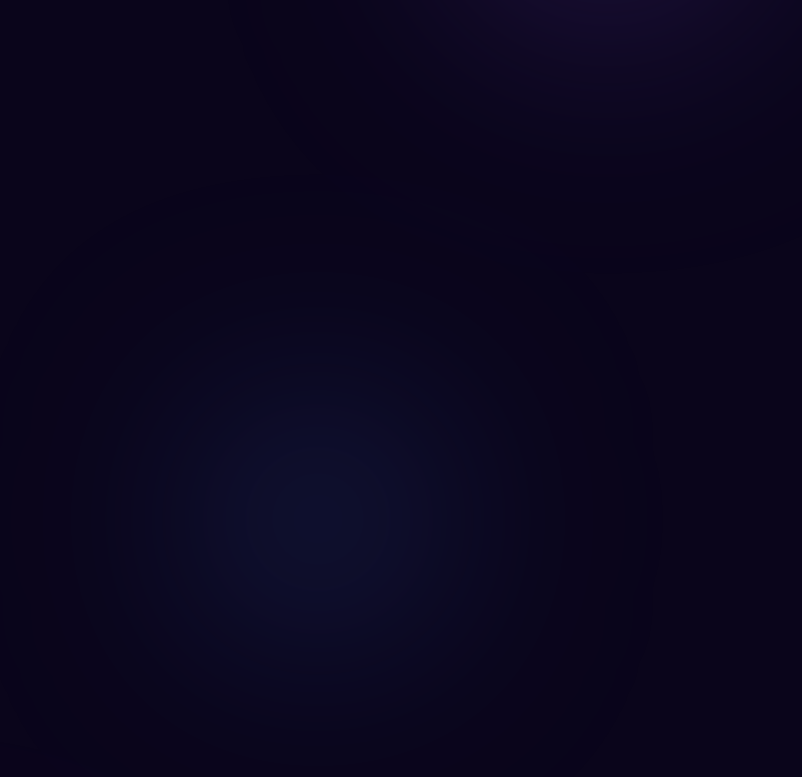
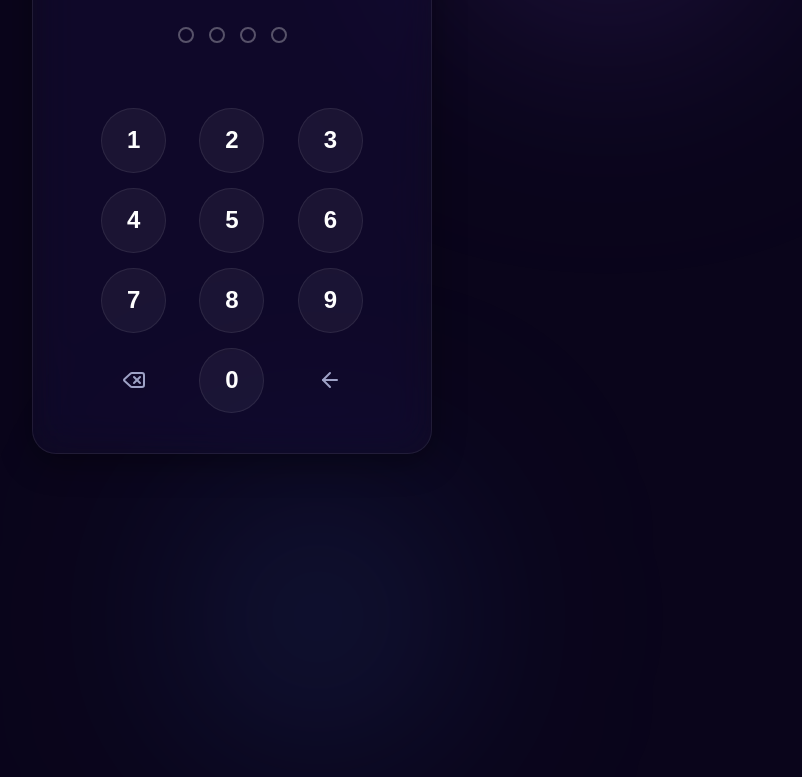
Before and after one commit to manstwn/expense-tracker, a website: page public/index.html in a window 1280 px wide. Shown: the part 271-1048 px from the top of the page, without its empty margins (408-1210 px from the left). Drawn offline with nearby package versions, Linux system fonts and the light colour scheme.

Commit message:
Fix syntax error by restoring state object closing brace in app.js

```diff
--- a/public/app.js
+++ b/public/app.js
@@ -26,6 +26,8 @@ const state = {
     chartMaxItems: 10, // Default to top 10 items
     calendarDate: new Date(),
     allStories: []
+};
+
 // Global Constants
 const DAY_COLOR_CLASSES = ["day-group-purple", "day-group-pink", "day-group-cyan", "day-group-amber"];
 
--- a/public/index.html
+++ b/public/index.html
@@ -16,7 +16,7 @@
     <script src="https://cdn.jsdelivr.net/npm/chart.js"></script>
     <!-- Lucide Icons -->
     <script src="https://unpkg.com/lucide@latest"></script>
-    <link rel="stylesheet" href="style.css?v=2.0.1">
+    <link rel="stylesheet" href="style.css?v=2.0.2">
 </head>
 <body>
     <div class="bg-blur-circles">
@@ -127,6 +127,6 @@
     </nav>
 
     <!-- App Script -->
-    <script src="app.js?v=2.0.1"></script>
+    <script src="app.js?v=2.0.2"></script>
 </body>
 </html>
```
